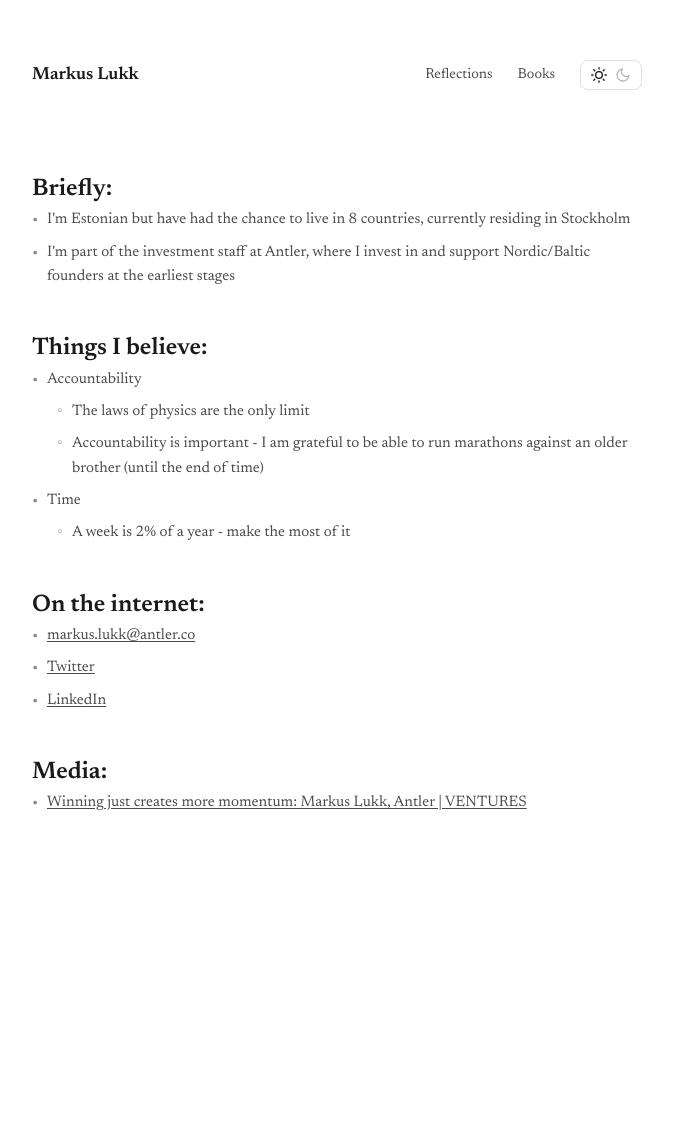
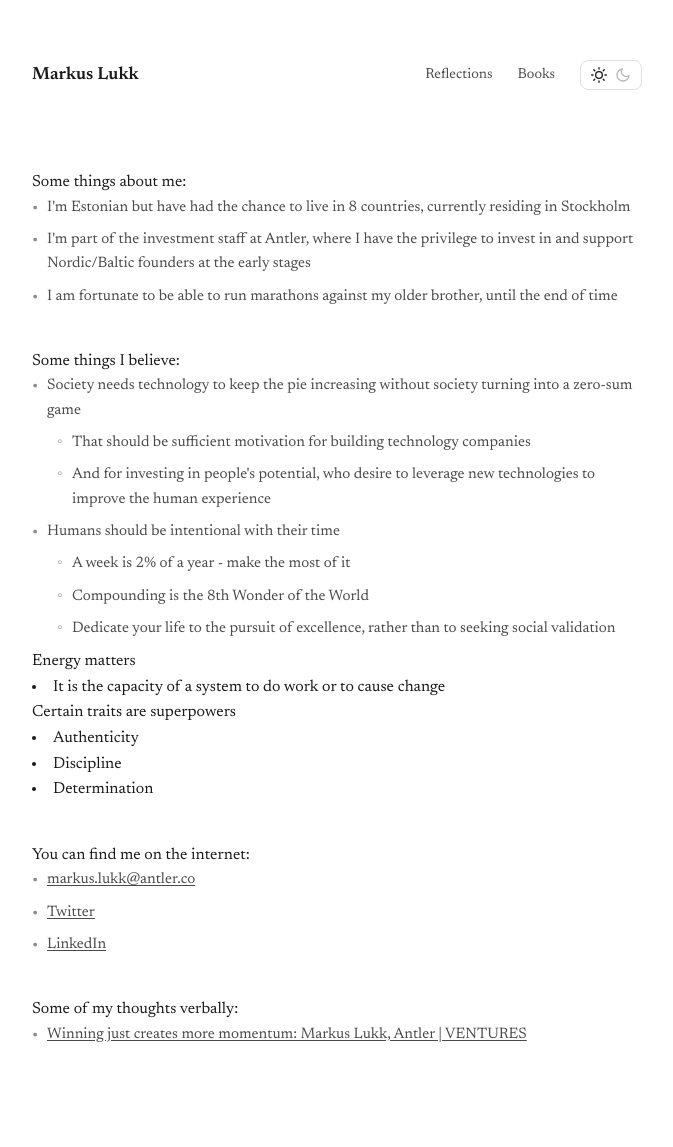
Before and after one commit to markuslukk/markuslukk.github.io, a Jekyll site: the page built from index.html, in a window 1280 px wide. Shown: the whole page, without its empty margins (303-976 px from the left). Built offline with Jekyll 4.4.1, drawn with Linux system fonts in a browser that asks for light colours; before the commit the page ends 916 px from its top, so only the background shows below that.

Commit message:
Update index.html

```diff
--- a/index.html
+++ b/index.html
@@ -27,32 +27,43 @@ title: Markus Lukk
     </nav>
   </header>
     <div class="section">
-      <h2>Briefly:</h2>
+      <p class>Some things about me:</p>
       <ul>
         <li>I'm Estonian but have had the chance to live in 8 countries, currently residing in Stockholm</li>
-        <li>I'm part of the investment staff at Antler, where I invest in and support Nordic/Baltic founders at the earliest stages</li>
+        <li>I'm part of the investment staff at Antler, where I have the privilege to invest in and support Nordic/Baltic founders at the early stages</li>
+        <li>I am fortunate to be able to run marathons against my older brother, until the end of time</li>
       </ul>
     </div>
 
     <div class="section">
-      <h2>Things I believe:</h2>
+      <p class>Some things I believe:</p>
       <ul>
-        <li>Accountability
+        <li>Society needs technology to keep the pie increasing without society turning into a zero-sum game
           <ul>
-            <li>The laws of physics are the only limit</li>
-            <li>Accountability is important - I am grateful to be able to run marathons against an older brother (until the end of time)</li>
+            <li>That should be sufficient motivation for building technology companies</li>
+            <li>And for investing in people's potential, who desire to leverage new technologies to improve the human experience</li>
           </ul>
         </li>
-        <li>Time
+        <li>Humans should be intentional with their time
           <ul>
             <li>A week is 2% of a year - make the most of it</li>
+            <li>Compounding is the 8th Wonder of the World</li>
+            <li>Dedicate your life to the pursuit of excellence, rather than to seeking social validation</li>
           </ul>
-        </li>
-      </ul>
+        </li>Energy matters
+          </ul>
+            <li>It is the capacity of a system to do work or to cause change</li>
+          </ul>
+        </li>Certain traits are superpowers
+          </ul>
+            <li>Authenticity</li>
+            <li>Discipline</li>
+            <li>Determination</li>
+        </ul>
     </div>
 
     <div class="section">
-      <h2>On the internet:</h2>
+      <p class>You can find me on the internet:</p>
       <ul>
         <li><a href="mailto:markus.lukk@antler.co">markus.lukk@antler.co</a></li>
         <li><a href="https://x.com/markuslukk" target="_blank">Twitter</a></li>
@@ -61,7 +72,7 @@ title: Markus Lukk
     </div>
 
     <div class="section">
-      <h2>Media:</h2>
+      <p class>Some of my thoughts verbally:</p>
       <ul>
         <li><a href="https://www.youtube.com/watch?v=LQ6vWuRqDm0" target="_blank">Winning just creates more momentum: Markus Lukk, Antler | VENTURES</a></li>
       </ul>
```
